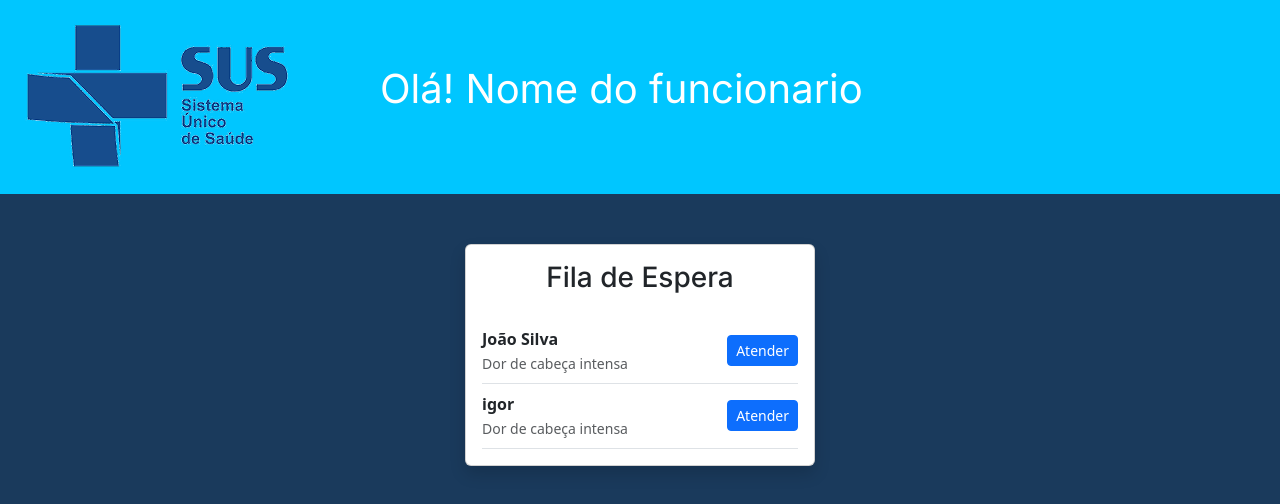
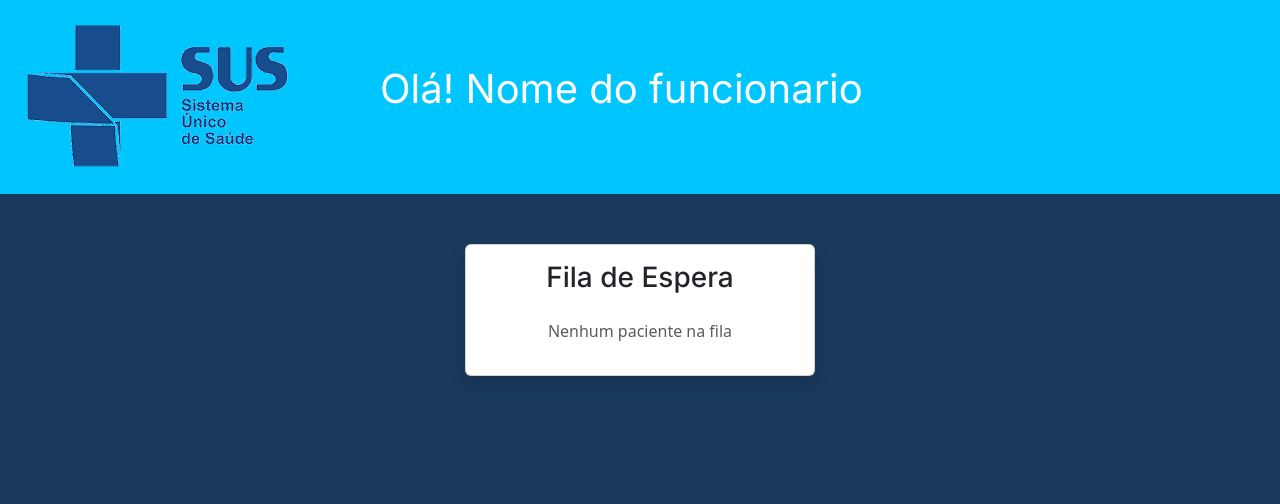
Before and after one commit to gori2016/Painel-Hospitalar, a React (Vite) app in the folder Projeto/: page /preAtendimento in a window 1280 px wide. Shown: the top 504 px of the page. Built offline with nearby package versions, Linux system fonts and the light colour scheme.

Commit message:
Adiciona contexto de fila e integra com componentes de Recepção e Pré Atendimento

```diff
--- a/Projeto/src/App.jsx
+++ b/Projeto/src/App.jsx
@@ -6,18 +6,23 @@ import Login from './forms/Login'
 import { Routes, Route } from 'react-router-dom'
 import Recepcao from './TelasProfissionais/Recepcao'
 import PreAtendimento from './TelasProfissionais/PreAtendimento'
+import { FilaProvider } from './context/filaContext';
+
 
 function App() {
 
 
   return (
     <div>
-      <Routes>
-        <Route path='/cadastrar' element={<Cadastrar />} />
-        <Route path='/login' element={<Login />} />
-        <Route path='/recepcao' element={<Recepcao/>}></Route>
-        <Route path='/preAtendimento' element={<PreAtendimento/>}></Route>
-      </Routes>
+      <FilaProvider>
+        <Routes>
+          <Route path='/cadastrar' element={<Cadastrar />} />
+          <Route path='/login' element={<Login />} />
+          <Route path='/recepcao' element={<Recepcao />}></Route>
+          <Route path='/preAtendimento' element={<PreAtendimento />}></Route>
+        </Routes>
+      </FilaProvider>
+
     </div>
 
 
--- a/Projeto/src/TelasProfissionais/PreAtendimento.jsx
+++ b/Projeto/src/TelasProfissionais/PreAtendimento.jsx
@@ -1,69 +1,58 @@
 import { useState } from "react";
-import Header from "../header/Header2"
-import pacientes from '../data/paciente.json'
-import styles from '../TelasProfissionais/preAtendimento.module.css'
+import Header from "../header/Header2";
+import styles from '../TelasProfissionais/preAtendimento.module.css';
+import { useFila } from '../context/filaContext'
 
 function PreAtendimento() {
-  const [pacienteSelecionado, setPacienteSelecionado] = useState(null)
-  const [aberto, setAberto] = useState(false)
+    const [pacienteSelecionado, setPacienteSelecionado] = useState(null);
+    const [aberto, setAberto] = useState(false);
+
+    const { fila } = useFila(); // ✅ desestruturação correta com chaves {}
 
     const abrirPopup = (paciente) => {
-    setPacienteSelecionado(paciente)
-    setAberto(true)
-  }
+        setPacienteSelecionado(paciente);
+        setAberto(true);
+    };
 
     const fecharPopup = () => {
-    setAberto(false)
-    setPacienteSelecionado(null)
-  }
-
-  const encaminhar = () => {
-    fecharPopup()
-  }
+        setAberto(false);
+        setPacienteSelecionado(null);
+    };
 
     return (
         <div className={styles.container}>
             <Header />
-
             <div className="container mt-4">
-        <div className="card shadow mx-auto" style={{ width: '350px', marginTop: '220px' }} >
+                <div className="card shadow mx-auto" style={{ width: '350px', marginTop: '220px' }}>
                     <div className="card-body">
                         <h3 className="card-title text-center mb-4">Fila de Espera</h3>
 
-            {pacientes.map(paciente => (
-              <div
-                key={paciente.id}
-                className="d-flex align-items-center justify-content-between border-bottom py-2"
-              >
+                        {fila.length === 0 && ( // ✅ lê do contexto, não do JSON
+                            <p className="text-muted text-center">Nenhum paciente na fila</p>
+                        )}
+
+                        {fila.map(paciente => ( // ✅ lê do contexto, não do JSON
+                            <div key={paciente.id}
+                                className="d-flex align-items-center justify-content-between border-bottom py-2">
                                 <div>
                                     <p className="mb-0 fw-semibold">{paciente.nome}</p>
                                     <small className="text-muted">{paciente.queixa}</small>
                                 </div>
-                <button
-                  onClick={() => abrirPopup(paciente)}
-                  className="btn btn-primary btn-sm"
-                >
+                                <button onClick={() => abrirPopup(paciente)} className="btn btn-primary btn-sm">
                                     Atender
                                 </button>
                             </div>
                         ))}
-
                     </div>
                 </div>
             </div>
 
-      {/* Popup */}
             {aberto && pacienteSelecionado && (
-        <div
-          onClick={fecharPopup}
+                <div onClick={fecharPopup}
                     className="position-fixed top-0 start-0 w-100 h-100 d-flex align-items-center justify-content-center"
-          style={{ background: 'rgba(0,0,0,0.5)', zIndex: 1000 }}
-        >
-          <div
-            onClick={e => e.stopPropagation()}
-            className="bg-white rounded p-4"
-            style={{ width: '100%', maxWidth: '420px' }}
-          >
+                    style={{ background: 'rgba(0,0,0,0.5)', zIndex: 1000 }}>
+                    <div onClick={e => e.stopPropagation()} className="bg-white rounded p-4"
+                        style={{ width: '100%', maxWidth: '420px' }}>
                         <div className="d-flex justify-content-between align-items-center mb-3">
                             <div>
                                 <h5 className="mb-0">{pacienteSelecionado.nome}</h5>
@@ -71,33 +60,27 @@ function PreAtendimento() {
                             </div>
                             <button onClick={fecharPopup} className="btn-close" />
                         </div>
-
                         <hr />
-
                         <div className="mb-3">
                             <label className="form-label text-muted small">Alergias</label>
                             <input className="form-control" placeholder="Ex: Dipirona, Penicilina..." />
                         </div>
-
                         <div className="mb-3">
                             <label className="form-label text-muted small">Medicamentos em uso</label>
                             <input className="form-control" placeholder="Ex: Losartana 50mg..." />
                         </div>
-
                         <div className="mb-3">
                             <label className="form-label text-muted small">Observações</label>
                             <textarea className="form-control" rows={3} placeholder="Anotações adicionais..." />
                         </div>
-
-            <button onClick={encaminhar} className="btn btn-primary w-100">
+                        <button onClick={fecharPopup} className="btn btn-primary w-100">
                             Encaminhar ao médico →
                         </button>
                     </div>
                 </div>
             )}
-
         </div>
     );
 }
 
-export default PreAtendimento
+export default PreAtendimento;
--- a/Projeto/src/TelasProfissionais/Recepcao.jsx
+++ b/Projeto/src/TelasProfissionais/Recepcao.jsx
@@ -1,121 +1,87 @@
-import { useState } from 'react'; // 1. Faltava importar o useState
+import { useState } from 'react';
 import styles from './Recepcao.module.css';
 import Header from "../header/Header2";
 import { Link } from 'react-router-dom';
+import { useFila } from '../context/filaContext'
 
 function Recepcao() {
     const [nome, setNome] = useState("");
     const [cpf, setCpf] = useState("");
     const [queixa, setQueixa] = useState("");
-    const [fila, setFila] = useState([]);
+
+    const { fila, setFila } = useFila(); // ✅ vem do contexto, removido o useState local
 
     function gerarSenha() {
         return Math.floor(1000 + Math.random() * 9000);
     }
 
-    // 2. Função para lidar com o envio do formulário
     function lidarComCadastro(e) {
-        e.preventDefault(); // Impede a página de recarregar
+        e.preventDefault();
 
         const novoPaciente = {
             id: Date.now(),
-            nome: nome,
-            cpf: cpf,
-            queixa: queixa,
+            nome,
+            cpf,
+            queixa,
             senha: gerarSenha(),
             status: "RECEPCAO"
         };
 
-        setFila(prev => [...prev, novoPaciente]);
+        setFila(prev => [...prev, novoPaciente]); // ✅ atualiza o contexto global
 
-        // Limpa o formulário
         setNome("");
         setCpf("");
         setQueixa("");
     }
 
-
     function encaminhar(id) {
         console.log("Encaminhando paciente:", id);
     }
 
-    // O RETURN PRECISA ESTAR DENTRO DA FUNÇÃO RECEPCAO
     return (
         <main>
             <Header />
             <div className={styles.alinhamento}>
                 <div className={styles.container}>
                     <div className={styles.content}>
-                        <div className="card p-4 shadow w-[350px] mt-[120px] mx-auto"
-                            style={{ width: '350px', marginTop: '220px' }}
-                        >
+                        <div className="card p-4 shadow" style={{ width: '350px', marginTop: '220px' }}>
                             <h3 className="text-center mb-3">Cadastro de Paciente</h3>
-
-                            {/* 4. Adicionado o onSubmit aqui */}
                             <form onSubmit={lidarComCadastro}>
                                 <div className="mb-3">
                                     <label className="form-label">Nome</label>
-                                    <input
-                                        value={nome}
-                                        type="text"
-                                        className="form-control"
-                                        placeholder="Digite seu Nome"
-                                        onChange={(e) => setNome(e.target.value)}
-                                        required
-                                    />
+                                    <input value={nome} type="text" className="form-control"
+                                        placeholder="Digite seu Nome" onChange={(e) => setNome(e.target.value)} required />
                                 </div>
-
                                 <div className="mb-3">
                                     <label className="form-label">CPF</label>
-                                    <input
-                                        value={cpf}
-                                        type="text"
-                                        className="form-control"
-                                        placeholder="Digite seu CPF"
-                                        onChange={(e) => setCpf(e.target.value)}
-                                        required
-                                    />
+                                    <input value={cpf} type="text" className="form-control"
+                                        placeholder="Digite seu CPF" onChange={(e) => setCpf(e.target.value)} required />
                                 </div>
-
                                 <div className="mb-3">
                                     <label className="form-label">Queixa Principal</label>
-                                    <input
-                                        value={queixa}
-                                        type="text"
-                                        className="form-control"
-                                        placeholder="Queixa Principal"
-                                        onChange={(e) => setQueixa(e.target.value)}
-                                        required
-                                    />
+                                    <input value={queixa} type="text" className="form-control"
+                                        placeholder="Queixa Principal" onChange={(e) => setQueixa(e.target.value)} required />
                                 </div>
-
-                                <button type="submit" className="btn btn-primary w-100">
-                                    Cadastrar
-                                </button>
+                                <button type="submit" className="btn btn-primary w-100">Cadastrar</button>
                             </form>
                         </div>
 
                         <section className='card p-4 shadow' style={{ width: '350px' }}>
                             <h3 className="text-center mb-3">Fila de Espera</h3>
-
                             {fila.length === 0 && (
                                 <p className="text-muted text-center">Nenhum paciente na fila</p>
                             )}
-
                             {fila.map(paciente => (
                                 <div key={paciente.id} className="border-bottom py-2">
                                     <p className="mb-0 fw-semibold">{paciente.nome}</p>
                                     <small className="text-muted">Senha: {paciente.senha}</small>
                                     <div className="mt-2">
                                         <Link to="/preAtendimento">
-                                            <button
-                                                onClick={() => encaminhar(paciente.id)}
-                                                className="btn btn-primary btn-sm w-100"
-                                            >
+                                            <button onClick={() => encaminhar(paciente.id)}
+                                                className="btn btn-primary btn-sm w-100">
                                                 Encaminhar para o pré-atendimento
                                             </button>
                                         </Link>
-
                                     </div>
                                 </div>
                             ))}
--- /dev/null
+++ b/Projeto/src/context/filaContext.jsx
@@ -0,0 +1,17 @@
+import { createContext, useContext, useState } from 'react';
+
+const FilaContext = createContext();
+
+export function FilaProvider({ children }) {
+    const [fila, setFila] = useState([]);
+
+    return (
+        <FilaContext.Provider value={{ fila, setFila }}>
+            {children}
+        </FilaContext.Provider>
+    );
+}
+
+export function useFila() {
+    return useContext(FilaContext);
+}
```
Lines whose indentation alone changed are shown as unchanged.
